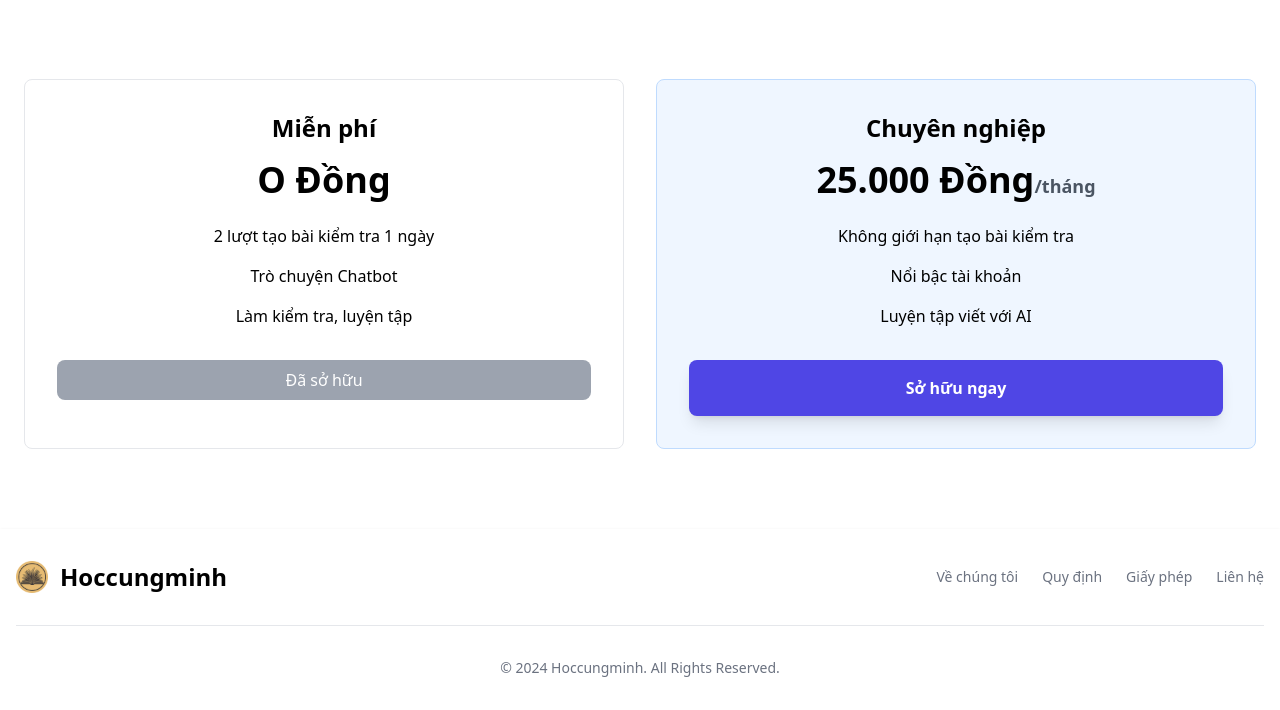
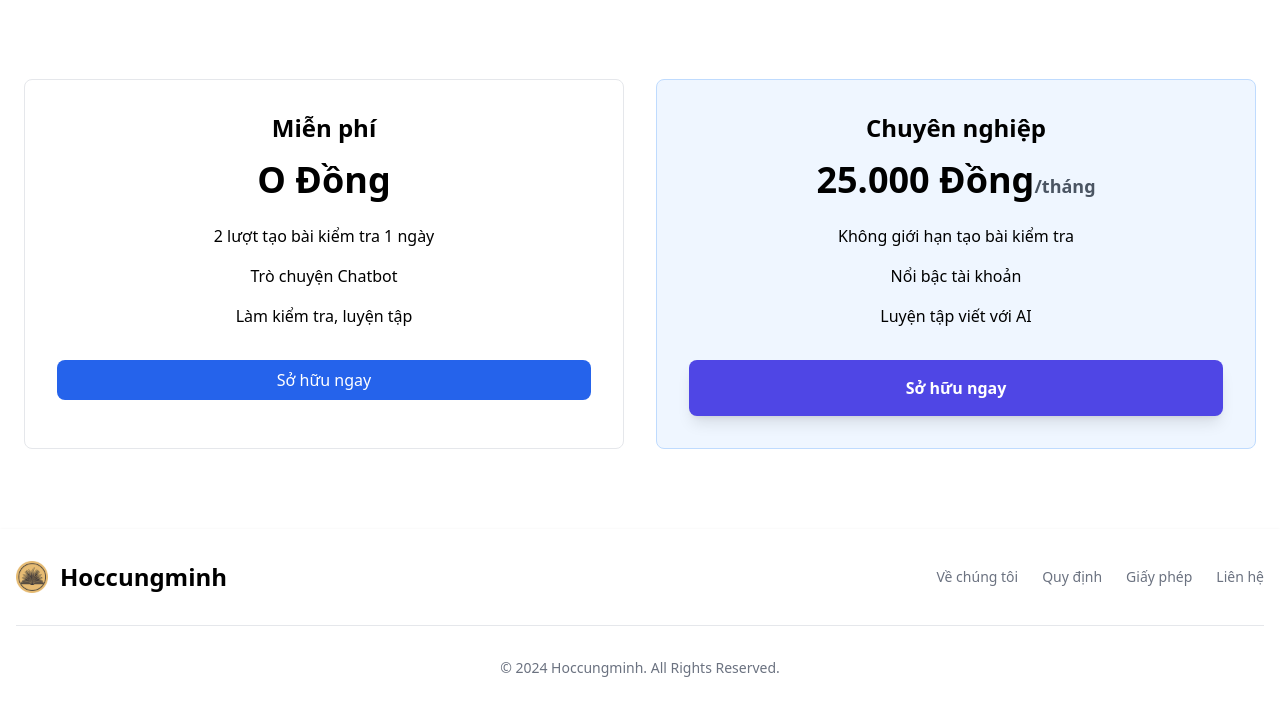
Before and after one commit to thquan105/hoccungminh, a Django app: page / in a window 1280 px wide. Shown: the part 1525-2235 px from the top of the page. Run offline with Django 5.2, Linux system fonts and the light colour scheme; parts of the project's set-up code (start-up, migrations or seed data) failed here and were passed over; some libraries are stand-ins or nearby versions.

Commit message:
button in home

```diff
--- a/templates/home.html
+++ b/templates/home.html
@@ -89,7 +89,13 @@
                     <li>Trò chuyện Chatbot</li>
                     <li>Làm kiểm tra, luyện tập</li>
                 </ul>
+                {% if request.user.is_authenticated %}
                 <button class="w-full bg-gray-400 text-white py-2 rounded-lg transition duration-300">Đã sở hữu</button>
+                {% else %}
+                <a href="{% url 'account_login' %}" class="w-full bg-blue-600 text-white py-2 rounded-lg hover:bg-blue-700 transition duration-300 block text-center">
+                    Sở hữu ngay
+                </a>
+                {% endif %}
             </div>
             <div class="border rounded-lg p-8 text-center bg-blue-50 border-blue-200">
                 <h3 class="text-2xl font-bold mb-4">Chuyên nghiệp</h3>
```
